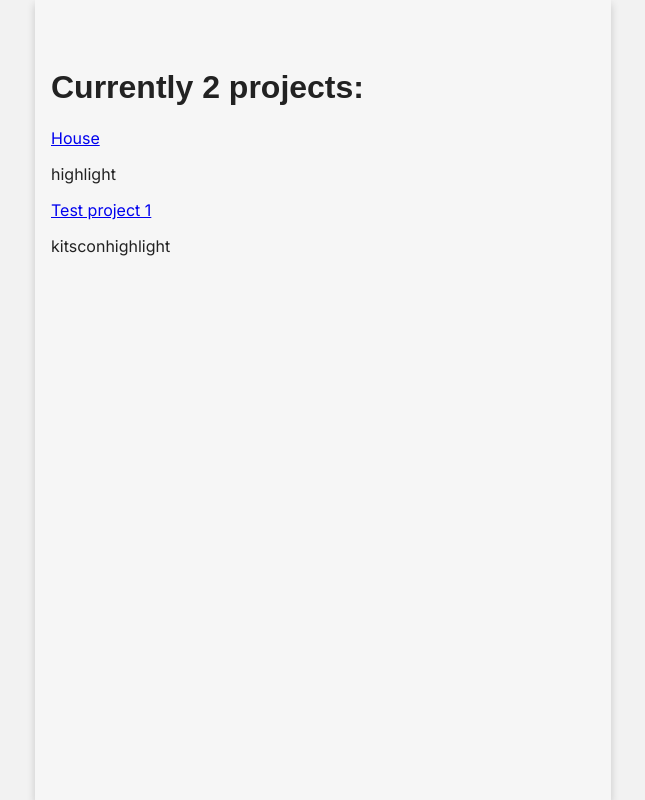
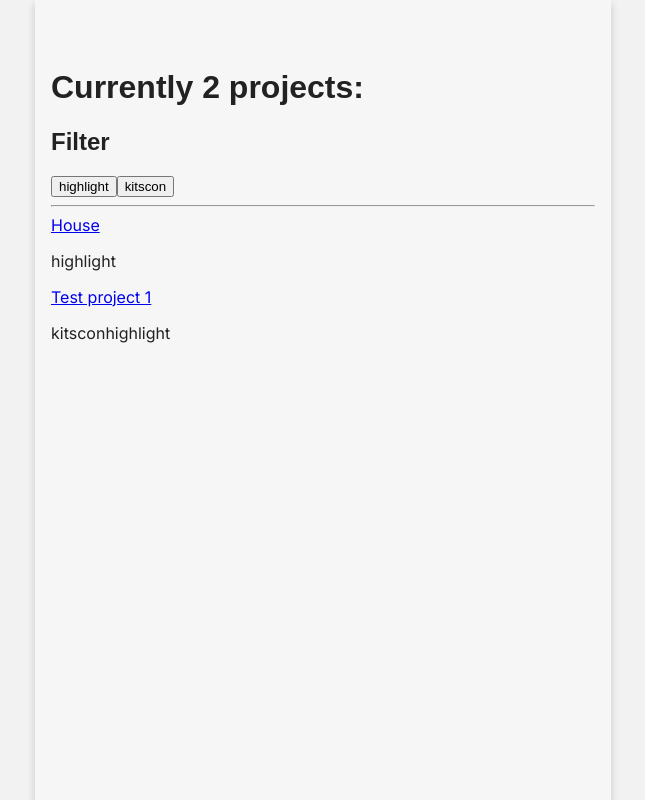
Before and after one commit to Doverstav/doverstav.dev, a Next.js app: page /projects in a window 1280 px wide. Shown: the whole page, without its empty margins (317-962 px from the left). Built offline with nearby package versions, Linux system fonts and the light colour scheme; a web font is replaced by a local one.

Commit message:
WIP project filtering

```diff
--- a/src/pages/projects/index.tsx
+++ b/src/pages/projects/index.tsx
@@ -1,4 +1,5 @@
 import Link from "next/link";
+import { useCallback, useMemo, useState } from "react";
 import Layout from "../../../components/layout";
 import { getProjectsData, ProjectData } from "../../../utils/projects";
 
@@ -7,11 +8,49 @@ interface ProjectsProps {
 }
 
 export default function Projects({ allProjectsData }: ProjectsProps) {
+  const [selectedTags, setSelectedTags] = useState<string[]>([]);
+
+  const allTags = useMemo(() => {
+    const tagSet = new Set<string>();
+    allProjectsData.forEach((projectData) =>
+      projectData.tags.forEach((tag) => tagSet.add(tag))
+    );
+
+    return Array.from(tagSet);
+  }, [allProjectsData]);
+
+  const filteredProjects = useMemo(
+    () =>
+      selectedTags.length === 0
+        ? allProjectsData
+        : allProjectsData.filter((projectData) =>
+            projectData.tags.some((tag) => selectedTags.includes(tag))
+          ),
+    [selectedTags, allProjectsData]
+  );
+
+  const handleFilterButtonClick = (tagClicked: string) => {
+    setSelectedTags((prev) =>
+      prev.includes(tagClicked)
+        ? prev.filter((tag) => tag !== tagClicked)
+        : [...prev, tagClicked]
+    );
+  };
+
   return (
     <Layout>
       <h1>Currently {allProjectsData.length} projects:</h1>
+      <h2>Filter</h2>
       <div>
-        {allProjectsData.map((projectFrontmatter) => (
+        {allTags.map((tag) => (
+          <button key={tag} onClick={() => handleFilterButtonClick(tag)}>
+            {tag}
+          </button>
+        ))}
+      </div>
+      <hr />
+      <div>
+        {filteredProjects.map((projectFrontmatter) => (
           <>
             <Link href={`/projects/${projectFrontmatter.id}`}>
               {projectFrontmatter.title}
```
